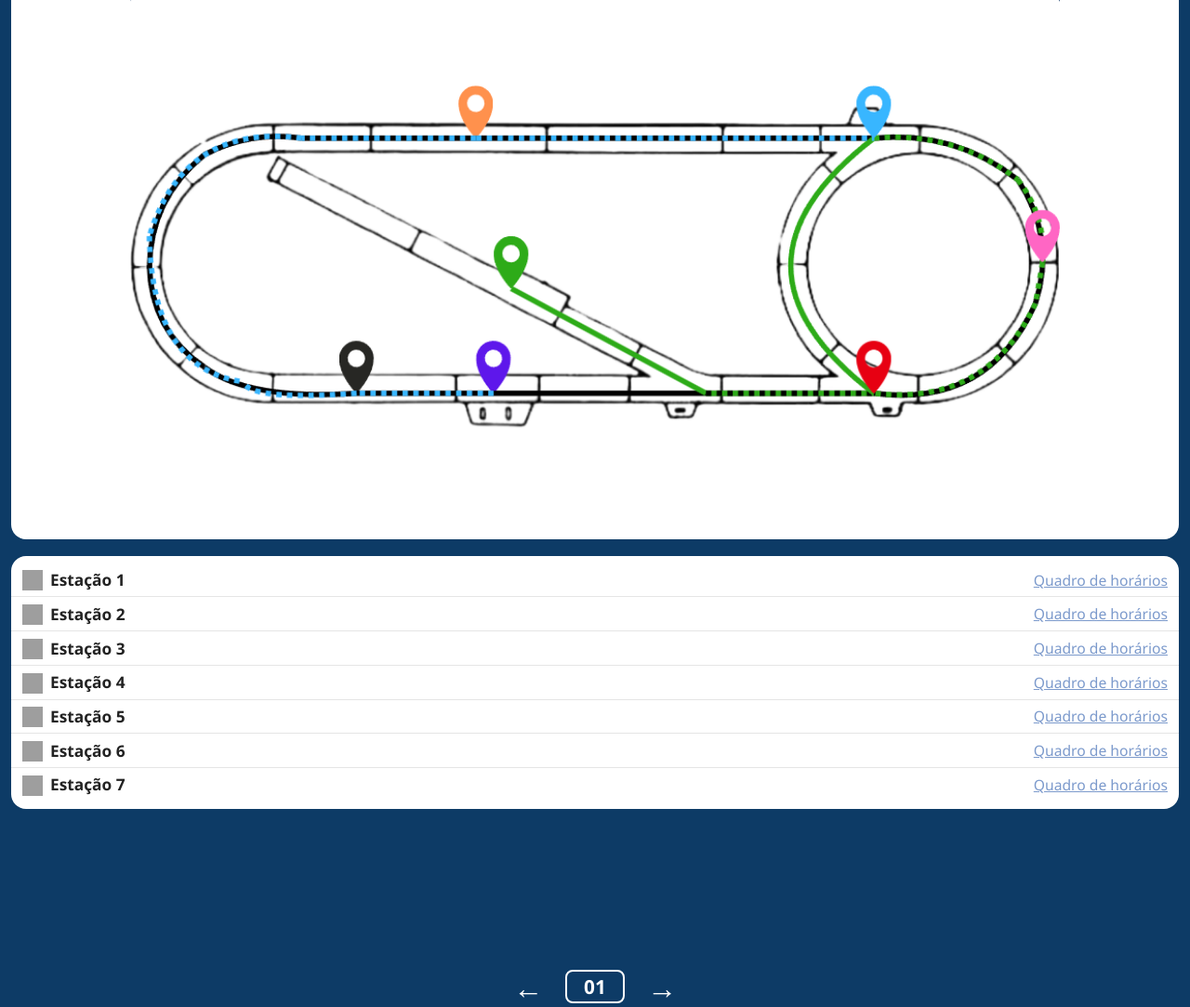
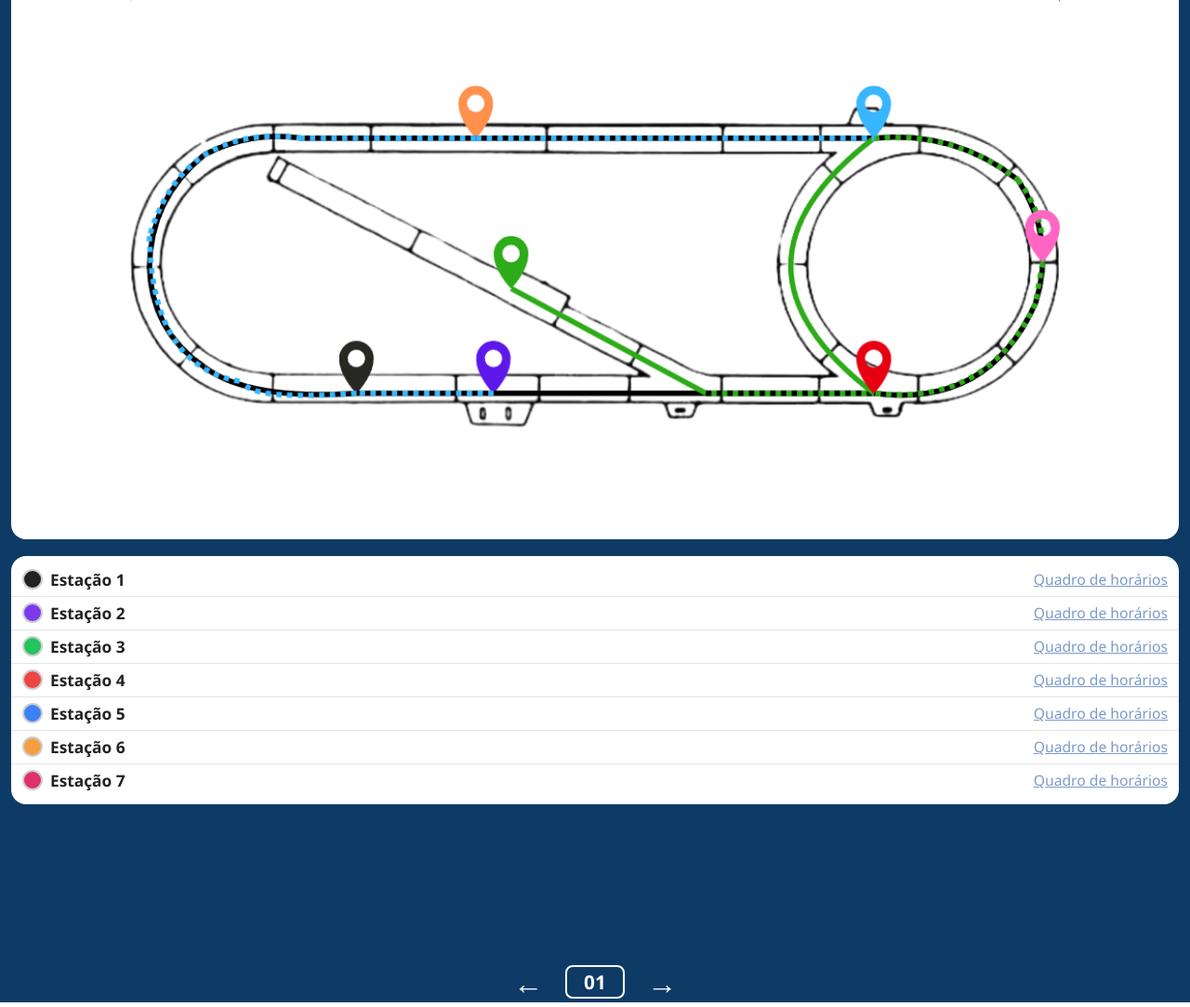
Before and after one commit to ArthurSprenger/SA_ViaFacil, a PHP site: page /public/trenserotas.html in a window 1280 px wide. Shown: the part 203-1286 px from the top of the page at 93% size. Run offline with PHP 8.4, Linux system fonts and the light colour scheme; grey boxes are pictures that could not be loaded.

Commit message:
add-cores

```diff
--- a/public/trenserotas.html
+++ b/public/trenserotas.html
@@ -24,37 +24,37 @@
         </div>
         <div class="lista-estacoes">
             <div class="linha-estacao">
-                <span class="icone-estacao" style="color:#222;"><img src="../assets/pin-preto.png" alt="Preto" /></span>
+                <span class="cor-estacao cor-preto"></span>
                 <span class="nome-estacao">Estação 1</span>
                 <a href="#" class="link-horario">Quadro de horários</a>
             </div>
             <div class="linha-estacao">
-                <span class="icone-estacao" style="color:#7c3aed;"><img src="../assets/pin-roxo.png" alt="Roxo" /></span>
+                <span class="cor-estacao cor-roxo"></span>
                 <span class="nome-estacao">Estação 2</span>
                 <a href="#" class="link-horario">Quadro de horários</a>
             </div>
             <div class="linha-estacao">
-                <span class="icone-estacao" style="color:#22c55e;"><img src="../assets/pin-verde.png" alt="Verde" /></span>
+                <span class="cor-estacao cor-verde"></span>
                 <span class="nome-estacao">Estação 3</span>
                 <a href="#" class="link-horario">Quadro de horários</a>
             </div>
             <div class="linha-estacao">
-                <span class="icone-estacao" style="color:#ef4444;"><img src="../assets/pin-vermelho.png" alt="Vermelho" /></span>
+                <span class="cor-estacao cor-vermelho"></span>
                 <span class="nome-estacao">Estação 4</span>
                 <a href="#" class="link-horario">Quadro de horários</a>
             </div>
             <div class="linha-estacao">
-                <span class="icone-estacao" style="color:#3b82f6;"><img src="../assets/pin-azul.png" alt="Azul" /></span>
+                <span class="cor-estacao cor-azul"></span>
                 <span class="nome-estacao">Estação 5</span>
                 <a href="#" class="link-horario">Quadro de horários</a>
             </div>
             <div class="linha-estacao">
-                <span class="icone-estacao" style="color:#f59e42;"><img src="../assets/pin-laranja.png" alt="Laranja" /></span>
+                <span class="cor-estacao cor-laranja"></span>
                 <span class="nome-estacao">Estação 6</span>
                 <a href="#" class="link-horario">Quadro de horários</a>
             </div>
             <div class="linha-estacao">
-                <span class="icone-estacao" style="color:#e1306c;"><img src="../assets/pin-rosa.png" alt="Rosa" /></span>
+                <span class="cor-estacao cor-rosa"></span>
                 <span class="nome-estacao">Estação 7</span>
                 <a href="#" class="link-horario">Quadro de horários</a>
             </div>
--- a/styles/style2.css
+++ b/styles/style2.css
@@ -150,3 +150,20 @@ body {
     font-size: 1.3rem;
     font-weight: bold;
 }
+
+.cor-estacao {
+    display: inline-block;
+    width: 18px;
+    height: 18px;
+    border-radius: 50%;
+    margin-right: 8px;
+    border: 2px solid #ccc;
+    vertical-align: middle;
+}
+.cor-preto { background: #222; }
+.cor-roxo { background: #7c3aed; }
+.cor-verde { background: #22c55e; }
+.cor-vermelho { background: #ef4444; }
+.cor-azul { background: #3b82f6; }
+.cor-laranja { background: #f59e42; }
+.cor-rosa { background: #e1306c; }
```
